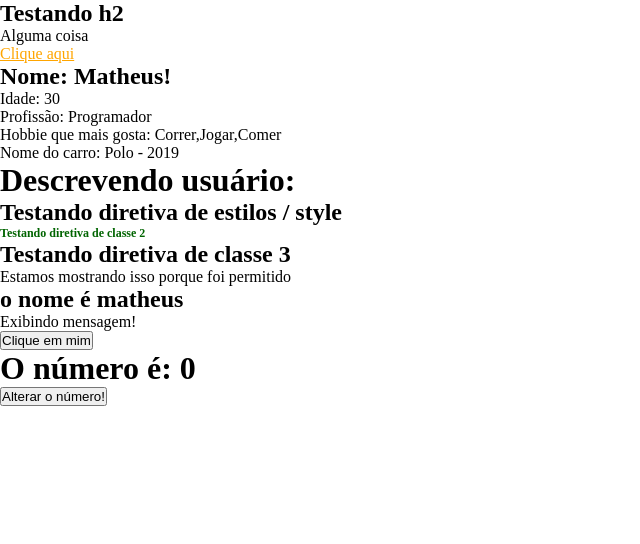
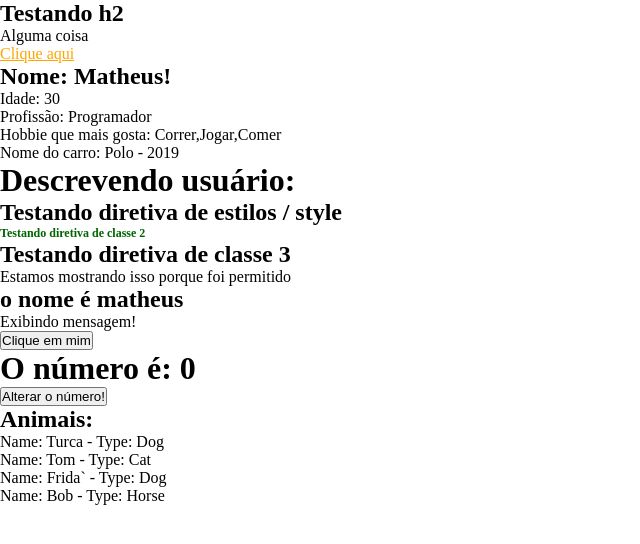
Before and after one commit to AencioVinicius2/angular_library, an Angular app in the folder Section2/projeto-moments/: page / in a window 1280 px wide. Shown: the top 544 px of the page, without its empty margins (0-640 px from the left). Built offline with nearby package versions, Linux system fonts and the light colour scheme.

Commit message:
feat: add list-render component

```diff
--- a/Section2/projeto-moments/src/app/app.component.html
+++ b/Section2/projeto-moments/src/app/app.component.html
@@ -9,3 +9,4 @@
 <app-if-render></app-if-render>
 <app-eventos></app-eventos>
 <app-emitter></app-emitter>
+<app-list-render></app-list-render>
--- a/Section2/projeto-moments/src/app/app.component.ts
+++ b/Section2/projeto-moments/src/app/app.component.ts
@@ -7,6 +7,7 @@
 import { IfRenderComponent } from "./components/if-render/if-render.component";
 import { EventosComponent } from './components/eventos/eventos.component';
 import { EmitterComponent } from "./components/emitter/emitter.component";
+import { ListRenderComponent } from "./components/list-render/list-render.component";
 @Component({
   selector: 'app-root',
   standalone: true,
@@ -18,7 +19,8 @@
     DirectivesComponent,
     IfRenderComponent,
     EventosComponent,
-    EmitterComponent
+    EmitterComponent,
+    ListRenderComponent
 ],
   templateUrl: './app.component.html',
   styleUrl: './app.component.css'
--- /dev/null
+++ b/Section2/projeto-moments/src/app/components/list-render/list-render.component.html
@@ -0,0 +1,8 @@
+<div>
+  <h2>Animais: </h2>
+  <ul>
+    <li *ngFor="let animal of animals">
+      Name: {{animal.name}} - Type: {{animal.type}}
+    </li>
+  </ul>
+</div>
--- /dev/null
+++ b/Section2/projeto-moments/src/app/components/list-render/list-render.component.ts
@@ -0,0 +1,23 @@
+import { Component, OnInit } from '@angular/core';
+import { CommonModule } from '@angular/common';
+@Component({
+  selector: 'app-list-render',
+  standalone: true,
+  imports: [
+    CommonModule
+  ],
+  templateUrl: './list-render.component.html',
+  styleUrl: './list-render.component.css'
+})
+export class ListRenderComponent implements OnInit {
+  animals = [
+    {name: "Turca", type: "Dog"},
+    {name: "Tom", type: "Cat"},
+    {name: "Frida`", type: "Dog"},
+    {name: "Bob", type: "Horse"},
+  ]
+
+  constructor() {}
+
+  ngOnInit(): void {}
+}
```
Also changed, not shown: Section2/projeto-moments/src/app/components/list-render/list-render.component.css (added), 1 other file (tests, documents, lock files or other folders).
